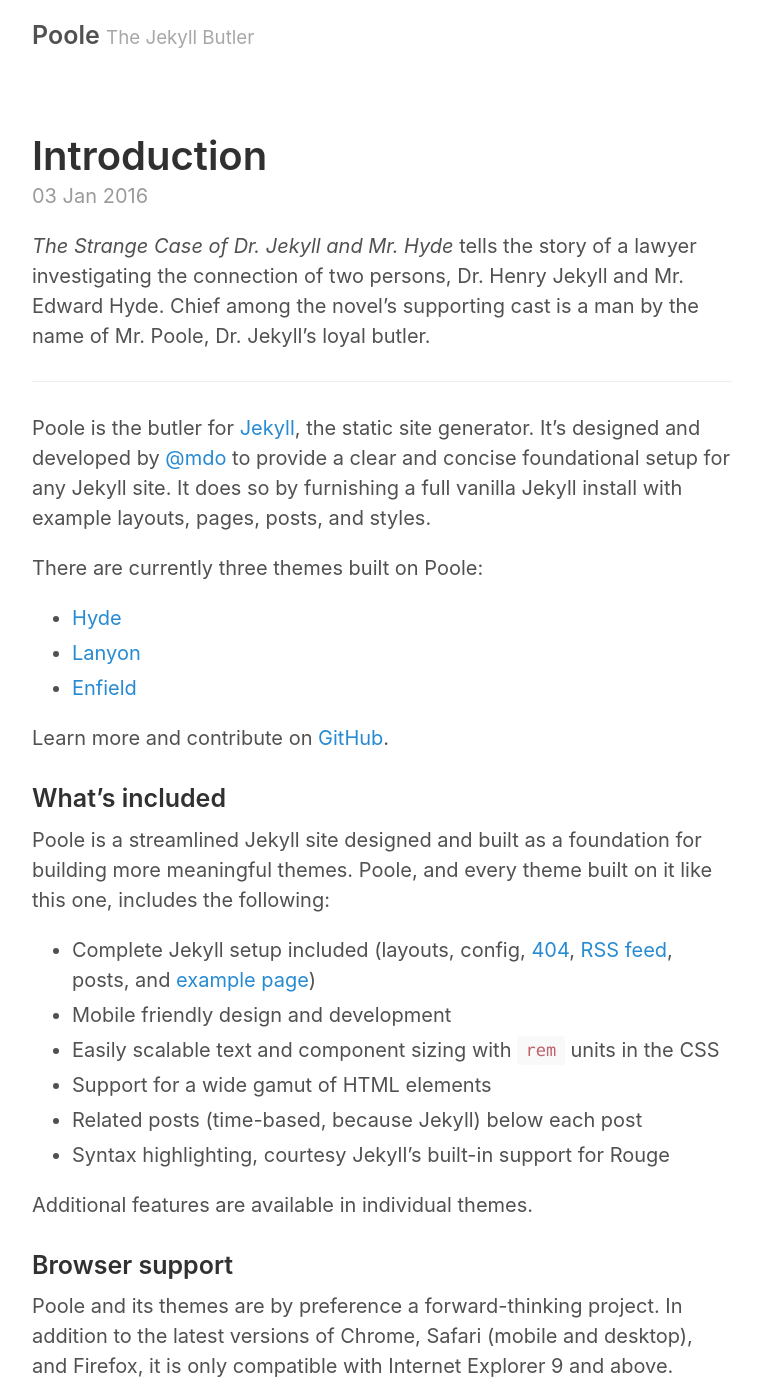
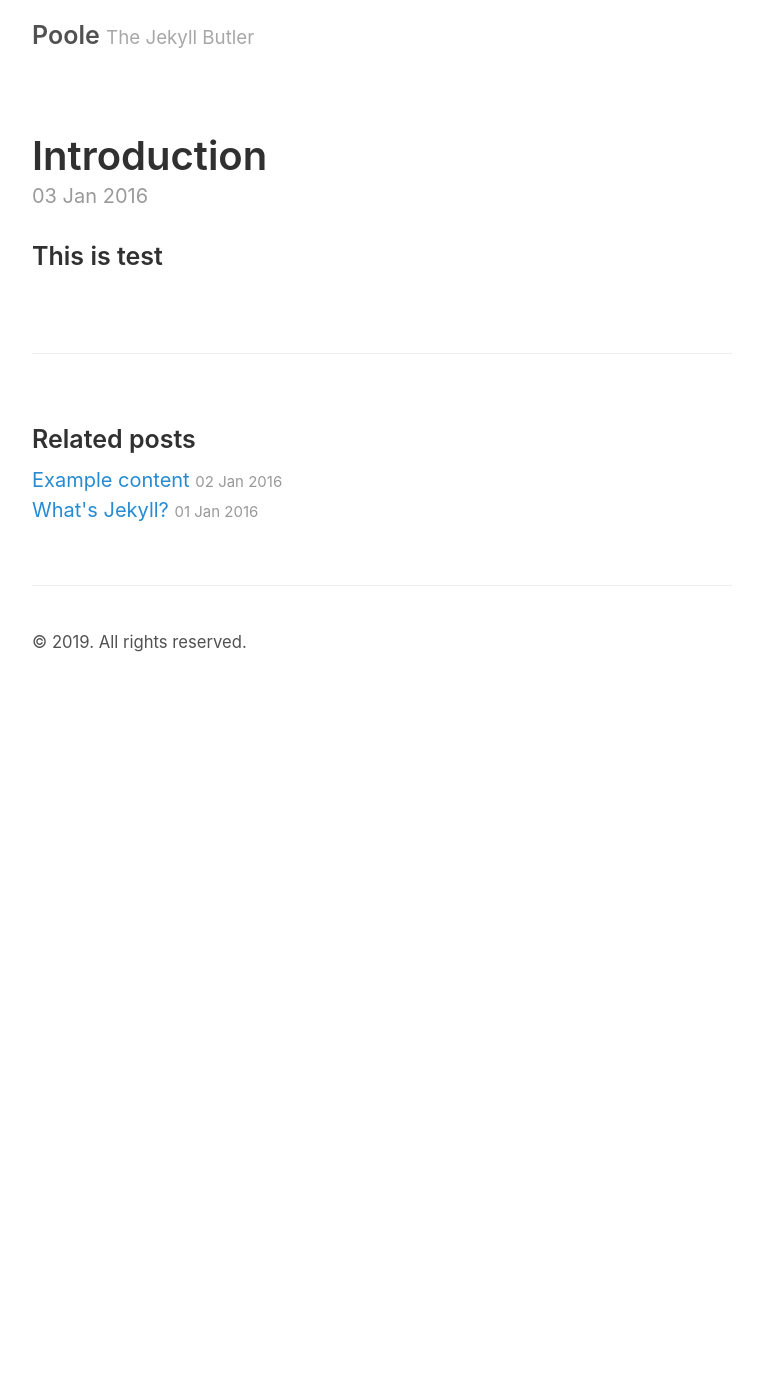
Before and after one commit to sankarmenon/sankarmenon.github.io, a Jekyll site: the page built from _posts/2016-01-03-introduction.md, in a window 1280 px wide and 1400 px high. Shown: the whole window, without its empty margins (258-1021 px from the left). Built offline with Jekyll 4.4.1, drawn with Linux system fonts in a browser that asks for light colours; our own code applies the rules of GitHub Pages for plain Markdown files; some of the changed text lies outside the part shown.

Commit message:
changed the main page

```diff
--- a/_posts/2016-01-03-introduction.md
+++ b/_posts/2016-01-03-introduction.md
@@ -1,41 +1 @@
----
-layout: post
-title: Introduction
----
-
-*The Strange Case of Dr. Jekyll and Mr. Hyde* tells the story of a lawyer investigating the connection of two persons, Dr. Henry Jekyll and Mr. Edward Hyde. Chief among the novel's supporting cast is a man by the name of Mr. Poole, Dr. Jekyll's loyal butler.
-
------
-
-Poole is the butler for [Jekyll](http://jekyllrb.com), the static site generator. It's designed and developed by [@mdo](https://twitter.com/mdo) to provide a clear and concise foundational setup for any Jekyll site. It does so by furnishing a full vanilla Jekyll install with example layouts, pages, posts, and styles.
-
-There are currently three themes built on Poole:
-
-* [Hyde](http://hyde.getpoole.com)
-* [Lanyon](http://lanyon.getpoole.com)
-* [Enfield](http://enfield.getpoole.com)
-
-Learn more and contribute on [GitHub]({{ site.github.repo }}).
-
-### What's included
-
-Poole is a streamlined Jekyll site designed and built as a foundation for building more meaningful themes. Poole, and every theme built on it like this one, includes the following:
-
-* Complete Jekyll setup included (layouts, config, [404]({{ site.baseurl }}/404.html), [RSS feed]({{ site.baseurl }}/atom.xml), posts, and [example page]({{ site.baseurl }}/about))
-* Mobile friendly design and development
-* Easily scalable text and component sizing with `rem` units in the CSS
-* Support for a wide gamut of HTML elements
-* Related posts (time-based, because Jekyll) below each post
-* Syntax highlighting, courtesy Jekyll's built-in support for Rouge
-
-Additional features are available in individual themes.
-
-### Browser support
-
-Poole and its themes are by preference a forward-thinking project. In addition to the latest versions of Chrome, Safari (mobile and desktop), and Firefox, it is only compatible with Internet Explorer 9 and above.
-
-### Download
-
-These themes are developed on and hosted with GitHub. Head to the [GitHub repository]({{ site.github.repo }}) for downloads, bug reports, and features requests.
-
-Thanks!
+### This is test
```
